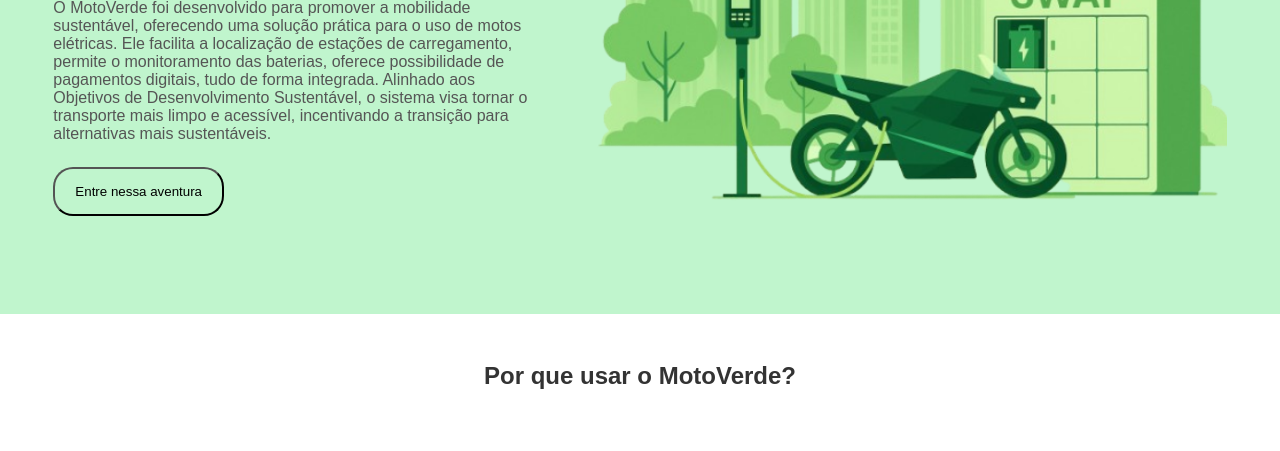
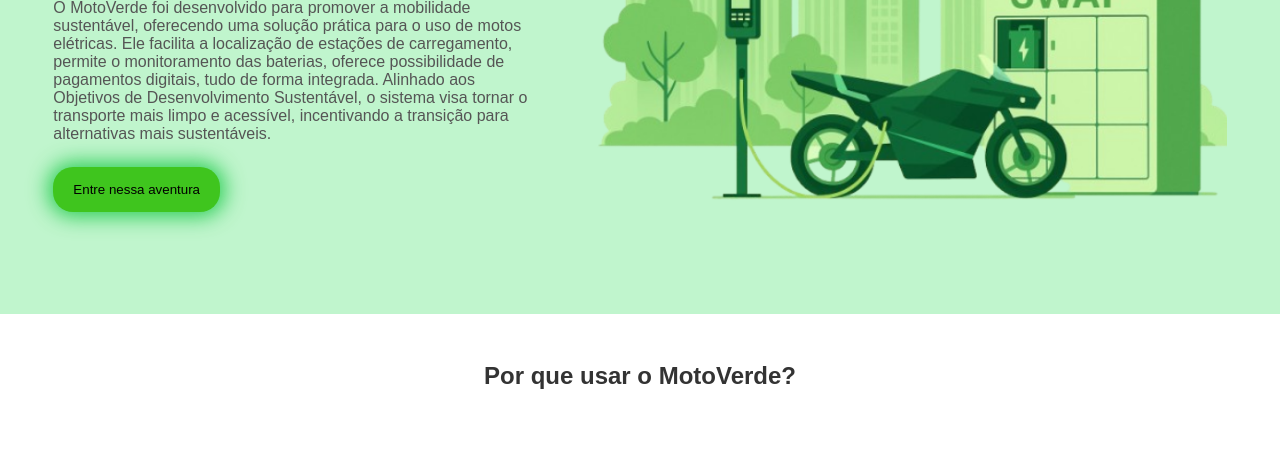
Before and after one commit to Senuuun/MotoVerde, a plain HTML site: page home/index.html in a window 1280 px wide. In both pictures the pointer is over the button "Entre nessa aventura". Shown: the part 297-748 px from the top of the page. Drawn offline with Linux system fonts and the light colour scheme; files whose address does not match are found by name.

Commit message:
Atualização no botão do home

```diff
--- a/home/home.css
+++ b/home/home.css
@@ -14,10 +14,20 @@
 .home button {
   cursor: pointer;
   pointer-events: auto;
-    background-color: transparent;
+  background-color:  rgb(136, 214, 116);
   padding: 15px 20px;
   border-radius: 20px;
   margin-top: 1.5rem;
+  border: 0;
+}
+
+.home button:hover {
+  background: rgb(63, 197, 30);
+  box-shadow: 0 0 20px 5px rgba(15, 199, 61, 0.815);
+  -webkit-transition: all 0.2s ease-out;
+  -moz-transition: all 0.2s ease-out;
+  transition: all 0.2s ease-out;
+  border: 0;
 }
 
 #homes {
```
Lines whose indentation alone changed are shown as unchanged.
